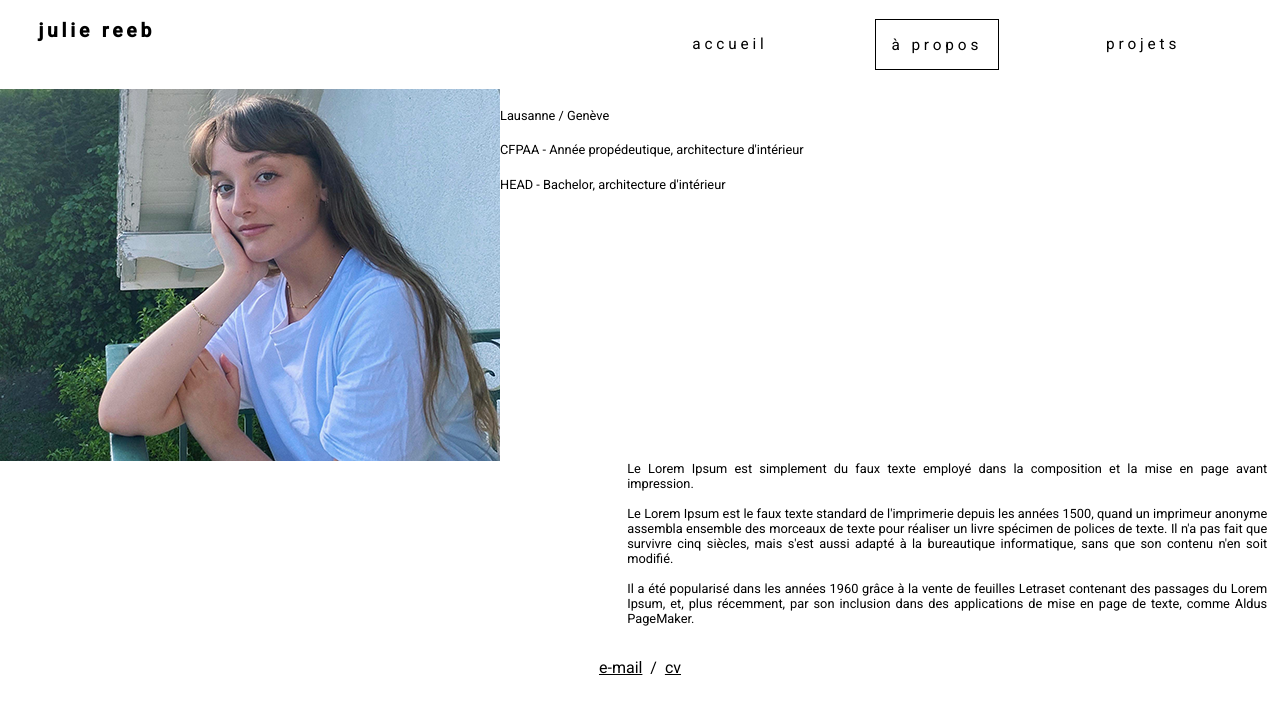
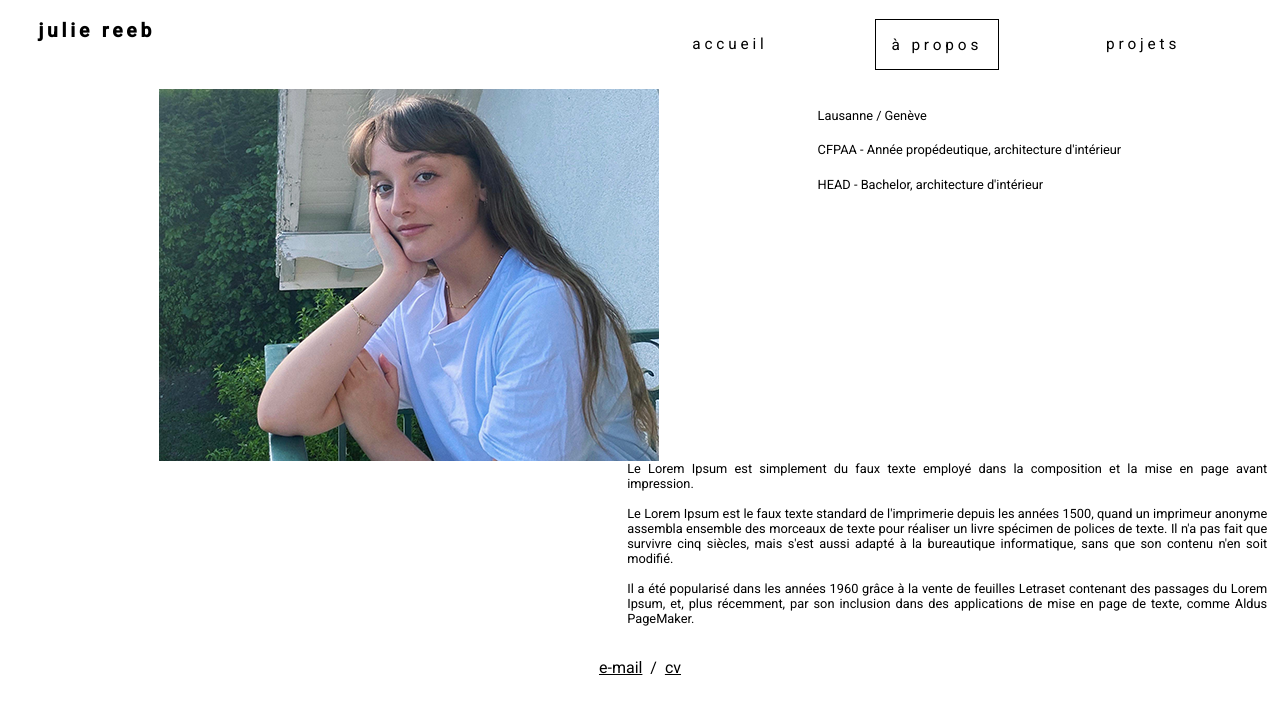
Before and after one commit to richmartins/julie-portfolio, a Jekyll site: the page built from _pages/02_about.html, in a window 1280 px wide. Shown: the top 714 px of the page. Built offline with Jekyll 4.4.1, drawn with Linux system fonts in a browser that asks for light colours.

Commit message:
[DONE] testing responsive design

```diff
--- a/styles/main.css
+++ b/styles/main.css
@@ -202,31 +202,23 @@ a {
     width: 100%;
 }
 
-.about-resume{
+.about-resume {
     display: flex;
     flex-direction: row;
     width: 100%;
-    justify-content: flex-start;
+    justify-content: space-evenly;
     padding: 0;
 }
 
-.about-img {
-    width: 50%;
-    padding: 2em;
-}
-
-.about-img > img{
-    height: 372px;
-    width: 500px;
-    display: inline-block;
+.about-resume > img {
+    max-height: 500px;
+    width: auto;
 }
 
 .about-header-text {
     display: flex;
     flex-direction: column;
-    width: 50%;
     font-size: .8em;
-    margin-right: 1em;
 }
 
 .about-header-text > span {
```
